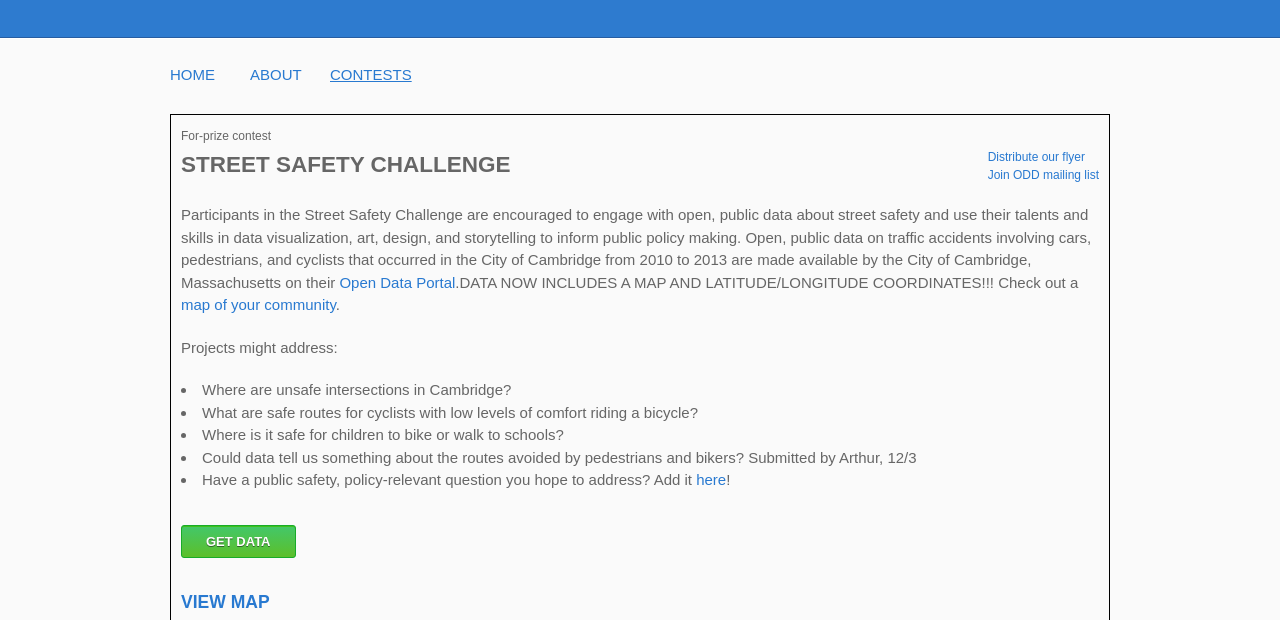
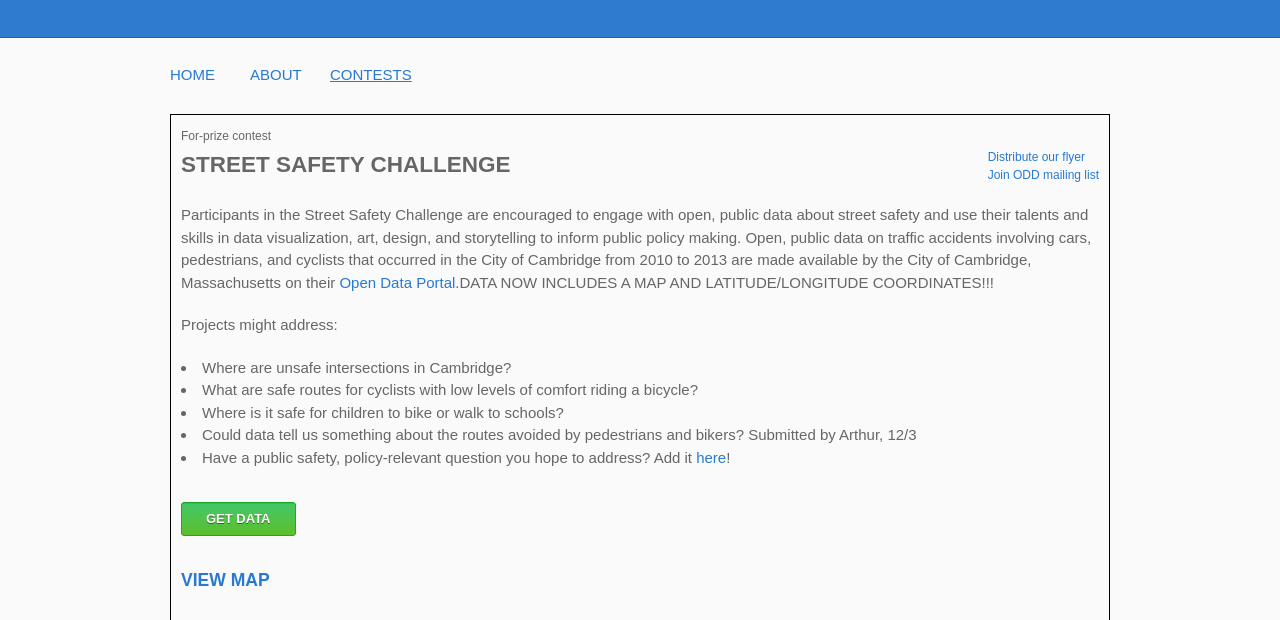
Before and after one commit to canadeau/canadeau.github.io, a plain HTML site: page contests/index.html in a window 1280 px wide. Shown: the part 153-773 px from the top of the page. Drawn offline with Linux system fonts and the light colour scheme.

Commit message:
Update index.html

```diff
--- a/contests/index.html
+++ b/contests/index.html
@@ -39,7 +39,7 @@
           </h2>
 
           <div class="challenge-description">
-            <p>Participants in the Street Safety Challenge are encouraged to engage with open, public data about street safety and use their talents and skills in data visualization, art, design, and storytelling to inform public policy making. Open, public data on traffic accidents involving cars, pedestrians, and cyclists that occurred in the City of Cambridge from 2010 to 2013 are made available by the City of Cambridge, Massachusetts on their <a href="http://www.cambridgema.gov/itd/opendata.aspx" >Open Data Portal</a>.DATA NOW INCLUDES A MAP AND LATITUDE/LONGITUDE COORDINATES!!! Check out a <a href="https://data.cambridgema.gov/Public-Safety/Accident-Map-2010-2013/4tke-xhvq" > map of your community</a>.</p>
+            <p>Participants in the Street Safety Challenge are encouraged to engage with open, public data about street safety and use their talents and skills in data visualization, art, design, and storytelling to inform public policy making. Open, public data on traffic accidents involving cars, pedestrians, and cyclists that occurred in the City of Cambridge from 2010 to 2013 are made available by the City of Cambridge, Massachusetts on their <a href="http://www.cambridgema.gov/itd/opendata.aspx" >Open Data Portal</a>.DATA NOW INCLUDES A MAP AND LATITUDE/LONGITUDE COORDINATES!!!</p>
           </div>
 
           <div class="challenge-questions">
```
